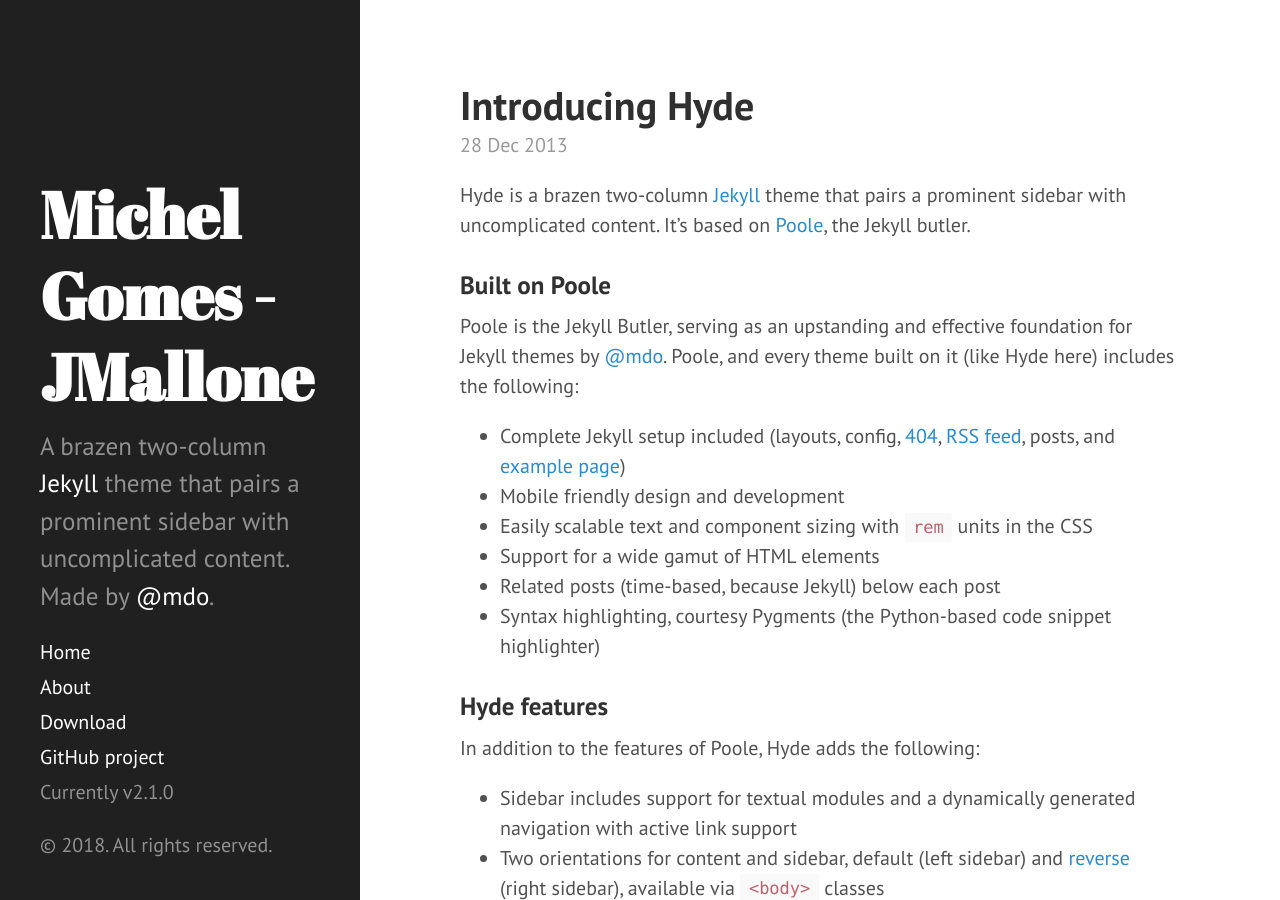
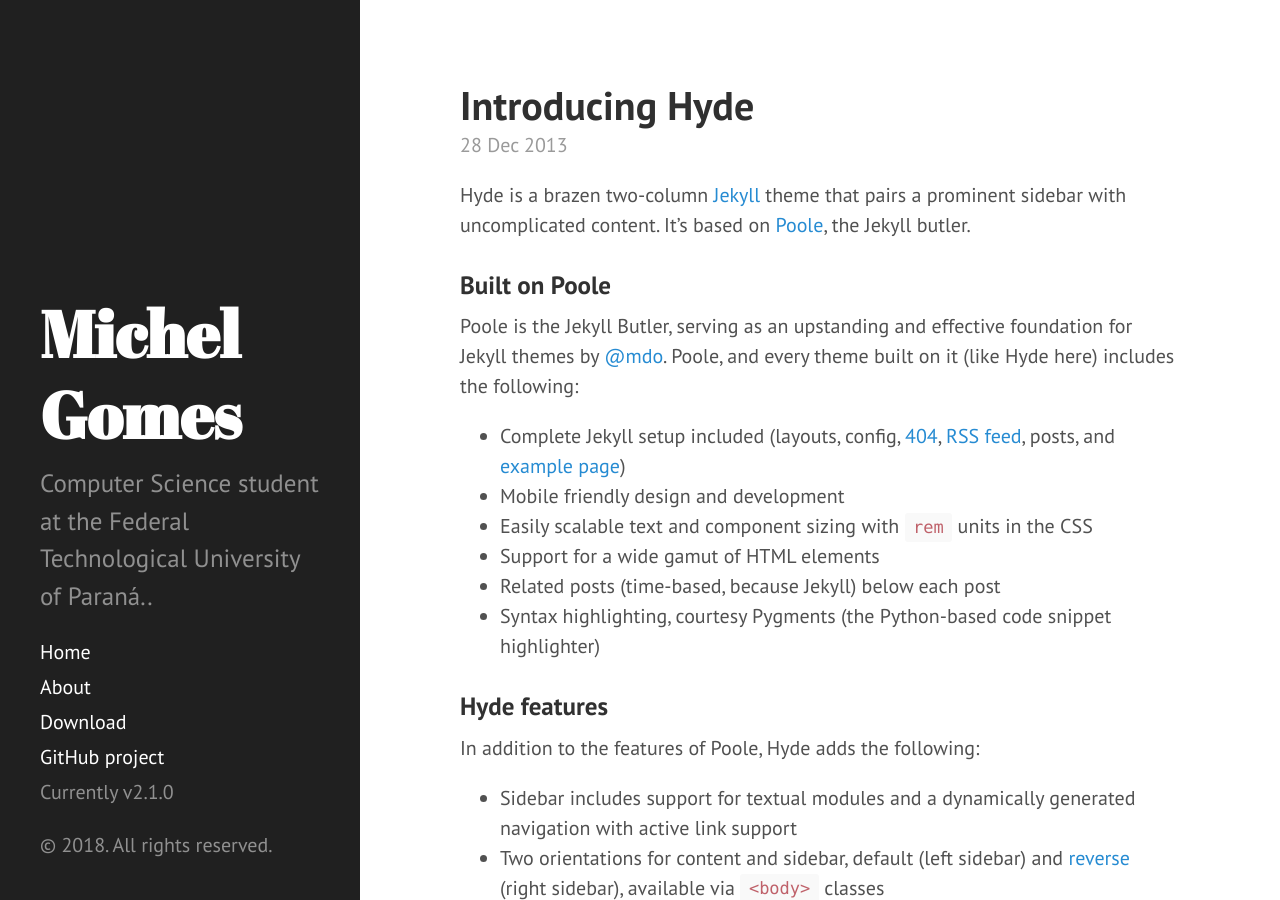
Before and after one commit to Jmallone/jmallone.github.io, a Jekyll site: the page built from index.html, in a window 1280 px wide and 900 px high. Built offline with Jekyll 4.4.1, drawn with Linux system fonts in a browser that asks for light colours; Markdown is read by kramdown in place of the engine named in the settings; the list of posts is cut into pages by our own code.

Commit message:
Update _config.yml

```diff
--- a/_config.yml
+++ b/_config.yml
@@ -6,9 +6,9 @@
 permalink:        pretty
 
 # Setup
-title:            Michel Gomes - JMallone
+title:            Michel Gomes
 tagline:          'A Jekyll theme'
-description:      'A brazen two-column <a href="http://jekyllrb.com" target="_blank">Jekyll</a> theme that pairs a prominent sidebar with uncomplicated content. Made by <a href="https://twitter.com/mdo" target="_blank">@mdo</a>.'
+description:      'Computer Science student at the Federal Technological University of Paraná..'
 url:              http://jmallone.github.io
 baseurl:          /
 
```
